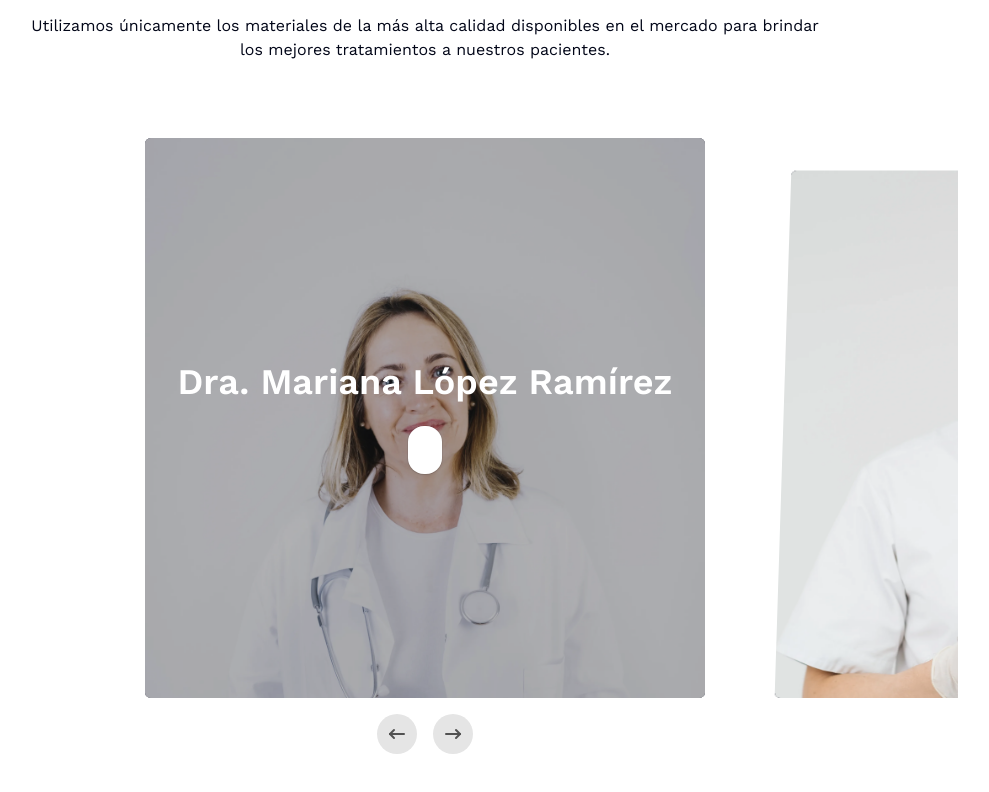
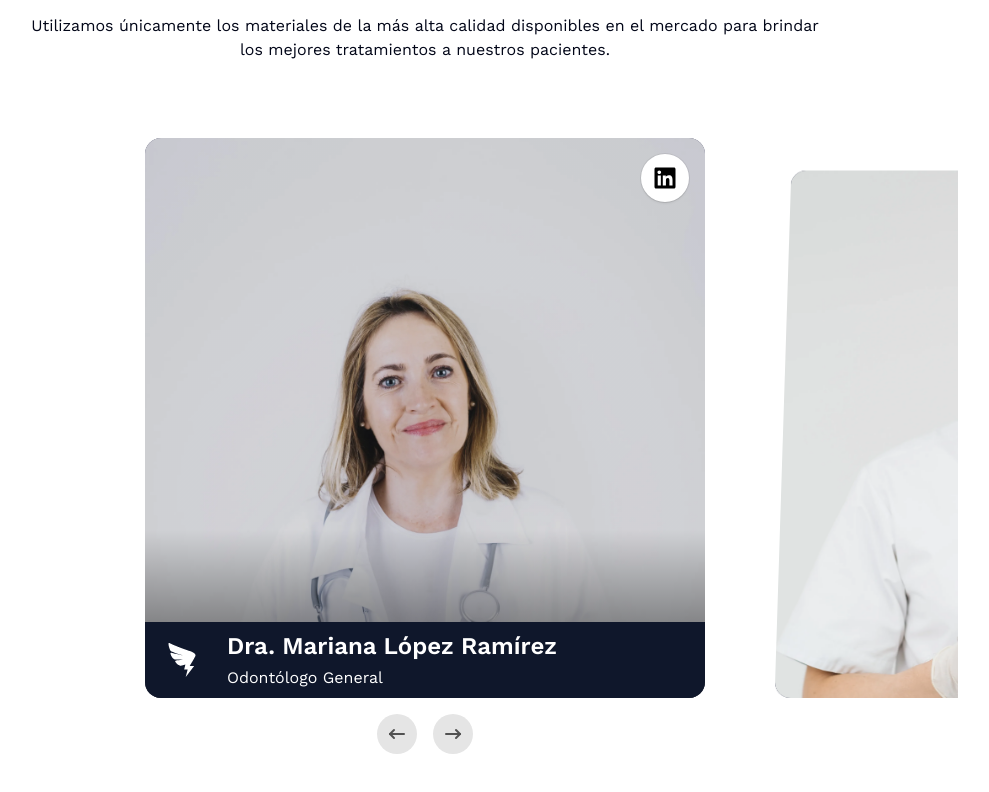
Before and after one commit to EnriqueHM31/dentista-web, a React (Vite) app: page / in a window 1280 px wide. Shown: the part 4002-4794 px from the top of the page, without its empty margins (215-1204 px from the left). Built offline with nearby package versions, Linux system fonts and the light colour scheme.

Commit message:
Modificar el estilo del carusel

```diff
--- a/src/components/ui/carousel.tsx
+++ b/src/components/ui/carousel.tsx
@@ -1,18 +1,10 @@
 import { IconArrowNarrowRight } from "@tabler/icons-react";
 import { useState, useRef, useId, useEffect } from "react";
+import { FaLinkedin } from "react-icons/fa6";
 
-interface SlideData {
-  title: string;
-  button: string;
-  src: string;
-}
+import type { SlideData, SlideProps } from "@/types";
+import { AiOutlineDingtalk } from "react-icons/ai";
 
-interface SlideProps {
-  slide: SlideData;
-  index: number;
-  current: number;
-  handleSlideClick: (index: number) => void;
-}
 
 const Slide = ({ slide, index, current, handleSlideClick }: SlideProps) => {
   const slideRef = useRef<HTMLLIElement>(null);
@@ -61,13 +53,13 @@ const Slide = ({ slide, index, current, handleSlideClick }: SlideProps) => {
     event.currentTarget.style.opacity = "1";
   };
 
-  const { src, button, title } = slide;
+  const { src, descripcion, title, linkedin } = slide;
 
   return (
     <div className="[perspective:1200px] [transform-style:preserve-3d]">
       <li
         ref={slideRef}
-        className="flex flex-1 flex-col items-center justify-center relative text-center text-white opacity-100 transition-all duration-300 ease-in-out w-[70vmin] h-[70vmin] mx-[4vmin] z-10 "
+        className="flex flex-1 flex-col items-center justify-center relative text-center text-white opacity-100 transition-all duration-300 ease-in-out w-[70vh] h-[70vh] mx-[4vmin] z-10 "
         onClick={() => handleSlideClick(index)}
         onMouseMove={handleMouseMove}
         onMouseLeave={handleMouseLeave}
@@ -81,7 +73,7 @@ const Slide = ({ slide, index, current, handleSlideClick }: SlideProps) => {
         }}
       >
         <div
-          className="absolute top-0 left-0 w-full h-full bg-[#1D1F2F] rounded-[1%] overflow-hidden transition-all duration-150 ease-out"
+          className="absolute top-0 left-0 w-full h-full bg-[#0a0e30d1] rounded-2xl overflow-hidden transition-all duration-150 ease-out "
           style={{
             transform:
               current === index
@@ -101,23 +93,29 @@ const Slide = ({ slide, index, current, handleSlideClick }: SlideProps) => {
             decoding="sync"
           />
           {current === index && (
-            <div className="absolute inset-0 bg-black/30 transition-all duration-1000" />
+            <a
+              href={linkedin}
+              target="_blank"
+              rel="noreferrer"
+              className="absolute inset-0 bg-gradient-to-b to-black/70 from-black/15 from-70% transition-all duration-1000 flex items-end justify-center ">
+              <article className="flex gap-6 items-center bg-primary px-4 py-2 w-full">
+                <AiOutlineDingtalk className="text-5xl  relative" />
+                <div className="flex flex-col gap-1 items-start  w-full ">
+                  <h2 className="text-lg md:text-xl lg:text-2xl font-semibold  relative">
+                    {title}
+                  </h2>
+                  <p>{descripcion}</p>
+                </div>
+              </article>
+              <div className="absolute top-4 right-4 p-1 rounded-full  text-black bg-white size-12 border border-transparent text-xs flex justify-center items-center  hover:shadow-lg transition duration-200 shadow-[0px_2px_3px_-1px_rgba(0,0,0,0.1),0px_1px_0px_0px_rgba(25,28,33,0.02),0px_0px_0px_1px_rgba(25,28,33,0.08)]">
+                <FaLinkedin className="text-2xl" />
+              </div>
+            </a>
           )}
         </div>
 
-        <article
-          className={`relative p-[4vmin] transition-opacity duration-1000 ease-in-out ${current === index ? "opacity-100 visible" : "opacity-0 invisible"
-            }`}
-        >
-          <h2 className="text-lg md:text-2xl lg:text-4xl font-semibold  relative">
-            {title}
-          </h2>
-          <div className="flex justify-center">
-            <button className="mt-6  px-4 py-2 w-fit mx-auto sm:text-sm text-black bg-white h-12 border border-transparent text-xs flex justify-center items-center rounded-2xl hover:shadow-lg transition duration-200 shadow-[0px_2px_3px_-1px_rgba(0,0,0,0.1),0px_1px_0px_0px_rgba(25,28,33,0.02),0px_0px_0px_1px_rgba(25,28,33,0.08)]">
-              {button}
-            </button>
-          </div>
-        </article>
+
+
       </li>
     </div>
   );
```
